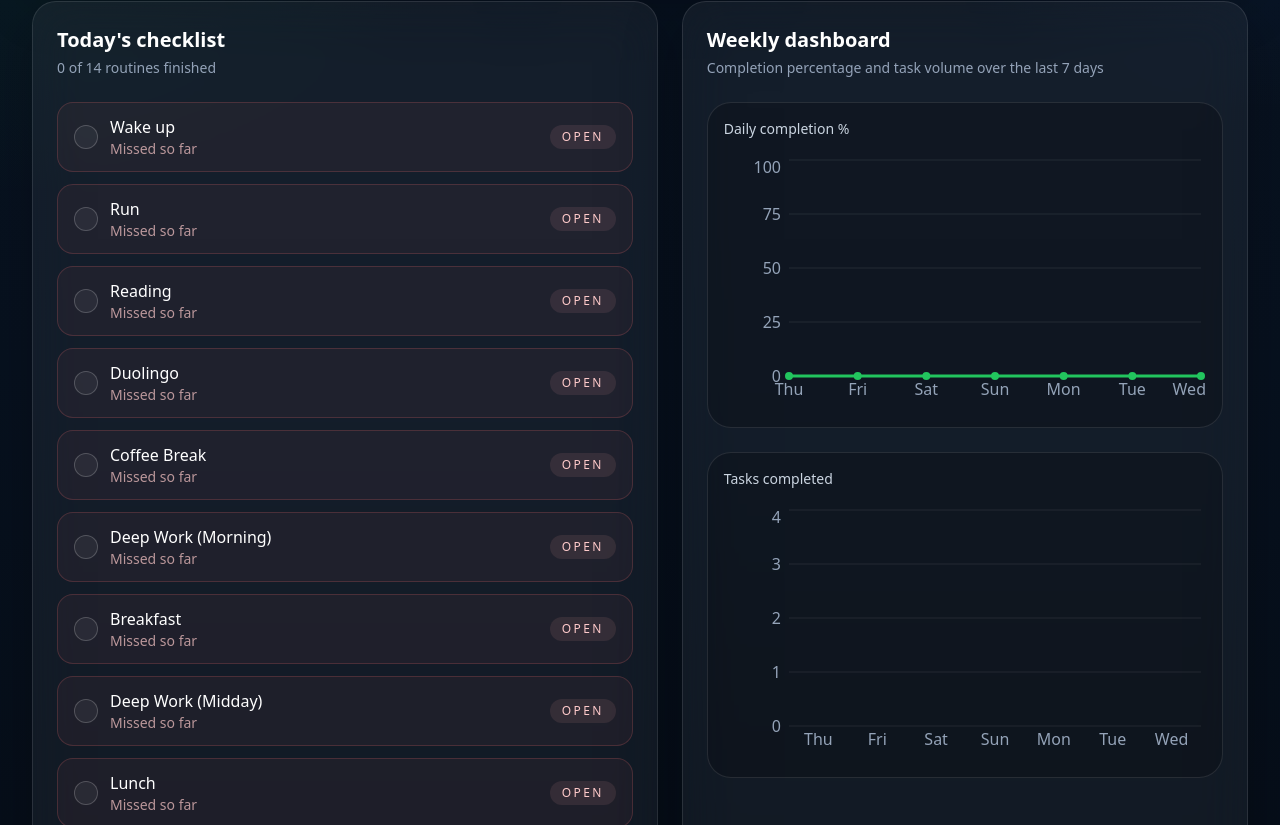
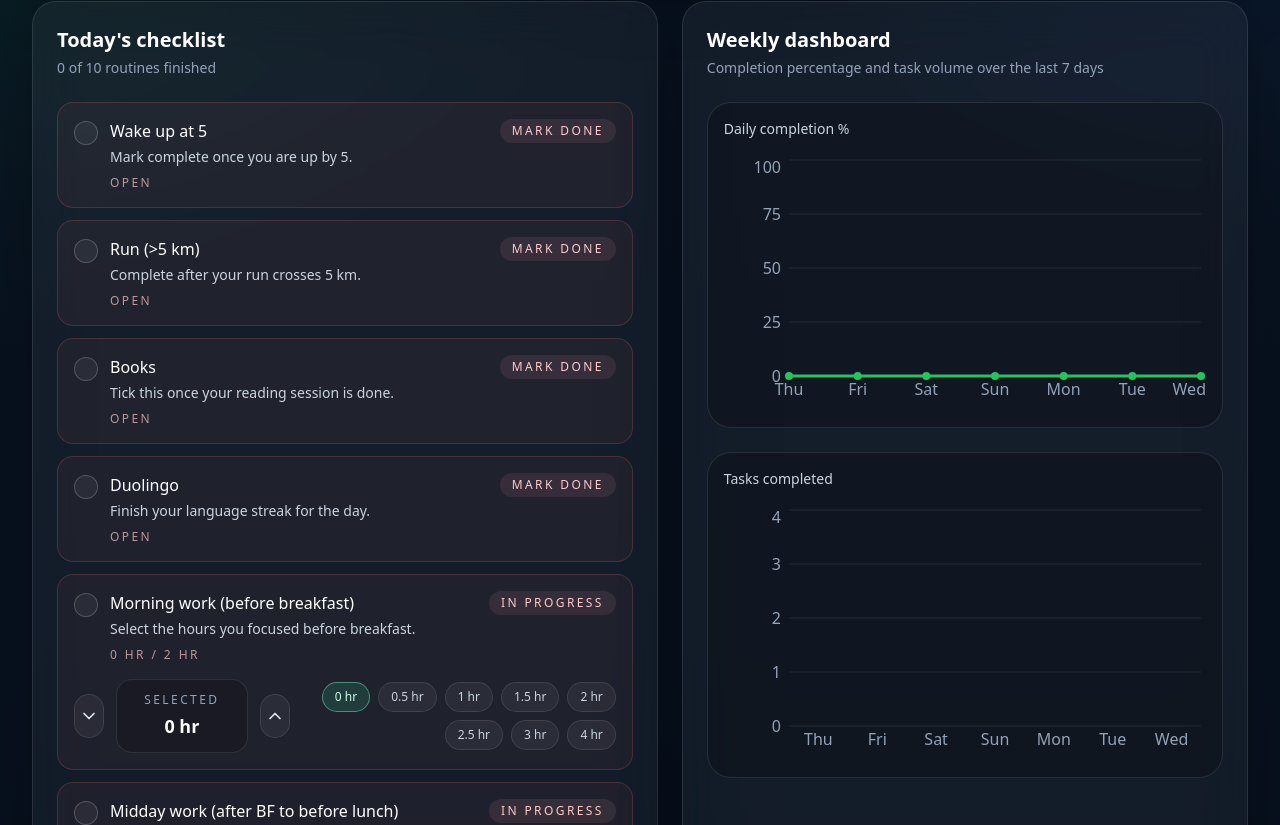
Before and after one commit to DarshanKS09/Tracker, a Next.js app: page / in a window 1280 px wide. Shown: the part 395-1220 px from the top of the page. Built offline with nearby package versions, Linux system fonts and the light colour scheme; no server answers; the database is empty.

Commit message:
edited taska plus and interactivity

```diff
--- a/app/api/routine/route.ts
+++ b/app/api/routine/route.ts
@@ -1,12 +1,13 @@
 import { NextRequest, NextResponse } from "next/server";
 import { connectToDatabase } from "@/lib/mongodb";
 import { RoutineLog } from "@/models/routine-log";
-import { ROUTINE_TASKS } from "@/utils/constants";
+import { getTaskCompletion, ROUTINE_TASKS } from "@/utils/constants";
 import { getDateString } from "@/utils/date";
 
 type TogglePayload = {
   taskName?: string;
   completed?: boolean;
+  value?: number;
   date?: string;
 };
 
@@ -14,9 +15,12 @@ export async function POST(request: NextRequest) {
   const body = (await request.json()) as TogglePayload;
   const date = body.date ?? getDateString();
 
-  if (!body.taskName || !ROUTINE_TASKS.includes(body.taskName) || typeof body.completed !== "boolean") {
+  if (!body.taskName || !ROUTINE_TASKS.includes(body.taskName)) {
     return NextResponse.json({ error: "Invalid request payload." }, { status: 400 });
   }
+
+  const nextValue = typeof body.value === "number" ? body.value : null;
+  const nextCompleted = getTaskCompletion(body.taskName, nextValue, body.completed);
 
   try {
     await connectToDatabase();
@@ -25,7 +29,8 @@ export async function POST(request: NextRequest) {
       {
         date,
         taskName: body.taskName,
-        completed: body.completed,
+        completed: nextCompleted,
+        value: nextValue,
         createdAt: new Date()
       },
       {
--- a/components/daily-checklist.tsx
+++ b/components/daily-checklist.tsx
@@ -3,7 +3,8 @@
 import { startTransition, useOptimistic, useState } from "react";
 import { useRouter } from "next/navigation";
 import clsx from "clsx";
-import { Check, LoaderCircle } from "lucide-react";
+import { Check, ChevronDown, ChevronUp, Droplets, LoaderCircle } from "lucide-react";
+import { formatTaskValue } from "@/utils/constants";
 import type { DailyTaskItem } from "@/utils/types";
 
 type DailyChecklistProps = {
@@ -15,18 +16,32 @@ export function DailyChecklist({ tasks }: DailyChecklistProps) {
   const [pendingTask, setPendingTask] = useState<string | null>(null);
   const [optimisticTasks, setOptimisticTasks] = useOptimistic(
     tasks,
-    (currentState, update: { taskName: string; completed: boolean }) =>
+    (currentState, update: { taskName: string; completed: boolean; value?: number }) =>
       currentState.map((task) =>
-        task.taskName === update.taskName ? { ...task, completed: update.completed } : task
+        task.taskName === update.taskName
+          ? {
+              ...task,
+              completed: update.completed,
+              value: typeof update.value === "number" ? update.value : task.value
+            }
+          : task
       )
   );
   const [errorMessage, setErrorMessage] = useState<string | null>(null);
 
-  const handleToggle = async (taskName: string, nextValue: boolean) => {
+  const handleUpdate = async ({
+    taskName,
+    completed,
+    value
+  }: {
+    taskName: string;
+    completed: boolean;
+    value?: number;
+  }) => {
     setPendingTask(taskName);
     setErrorMessage(null);
     startTransition(() => {
-      setOptimisticTasks({ taskName, completed: nextValue });
+      setOptimisticTasks({ taskName, completed, value });
     });
 
     try {
@@ -37,7 +52,8 @@ export function DailyChecklist({ tasks }: DailyChecklistProps) {
         },
         body: JSON.stringify({
           taskName,
-          completed: nextValue
+          completed,
+          value
         })
       });
 
@@ -80,42 +96,74 @@ export function DailyChecklist({ tasks }: DailyChecklistProps) {
       <div className="grid gap-3">
         {optimisticTasks.map((task) => {
           const isPending = pendingTask === task.taskName;
+          const statusTone = task.completed
+            ? "border-emerald-400/30 bg-emerald-400/10"
+            : "border-red-400/20 bg-red-400/5";
 
           return (
-            <button
+            <div
               key={task.taskName}
-              type="button"
-              onClick={() => handleToggle(task.taskName, !task.completed)}
               className={clsx(
-                "group flex items-center justify-between rounded-2xl border px-4 py-3 text-left transition-all duration-200",
-                task.completed
-                  ? "border-emerald-400/30 bg-emerald-400/10"
-                  : "border-red-400/20 bg-red-400/5 hover:border-red-300/30 hover:bg-red-400/10"
+                "rounded-2xl border px-4 py-4 transition-all duration-200",
+                statusTone
               )}
             >
-              <div className="flex items-center gap-3">
+              <div className="flex items-start justify-between gap-4">
+                <div className="flex items-start gap-3">
                   <span
                     className={clsx(
-                    "flex h-6 w-6 items-center justify-center rounded-full border transition-colors duration-200",
+                      "mt-0.5 flex h-6 w-6 items-center justify-center rounded-full border transition-colors duration-200",
                       task.completed
                         ? "border-emerald-300 bg-emerald-400 text-surface-950"
-                      : "border-white/20 bg-white/5 text-transparent group-hover:text-slate-500"
+                        : "border-white/20 bg-white/5 text-transparent"
                     )}
                   >
+                    {task.taskType === "water" && !task.completed ? (
+                      <Droplets className="h-4 w-4 text-sky-300" />
+                    ) : (
                       <Check className="h-4 w-4" />
+                    )}
                   </span>
                   <div>
                     <p className="font-medium text-white">{task.taskName}</p>
-                  <p className={clsx("text-sm", task.completed ? "text-emerald-200/80" : "text-red-200/70")}>
-                    {task.completed ? "Done today" : "Missed so far"}
+                    <p className="mt-1 text-sm text-slate-300">{task.helperText}</p>
+                    <p
+                      className={clsx(
+                        "mt-2 text-xs uppercase tracking-[0.2em]",
+                        task.completed ? "text-emerald-200/80" : "text-red-200/70"
+                      )}
+                    >
+                      {task.taskType === "boolean"
+                        ? task.completed
+                          ? "Done today"
+                          : "Open"
+                        : `${formatTaskValue(task.value, task.unit)} / ${formatTaskValue(task.target, task.unit)}`}
                     </p>
                   </div>
                 </div>
 
                 {isPending ? (
                   <LoaderCircle className="h-4 w-4 animate-spin text-slate-300" />
+                ) : task.taskType === "boolean" ? (
+                  <button
+                    type="button"
+                    onClick={() =>
+                      handleUpdate({
+                        taskName: task.taskName,
+                        completed: !task.completed
+                      })
+                    }
+                    className={clsx(
+                      "rounded-full px-3 py-1 text-xs font-medium uppercase tracking-[0.2em] transition-colors",
+                      task.completed
+                        ? "bg-emerald-300/15 text-emerald-200"
+                        : "bg-red-300/10 text-red-200"
+                    )}
+                  >
+                    {task.completed ? "Done" : "Mark done"}
+                  </button>
                 ) : (
-                <span
+                  <div
                     className={clsx(
                       "rounded-full px-3 py-1 text-xs font-medium uppercase tracking-[0.2em]",
                       task.completed
@@ -123,10 +171,87 @@ export function DailyChecklist({ tasks }: DailyChecklistProps) {
                         : "bg-red-300/10 text-red-200"
                     )}
                   >
-                  {task.completed ? "Done" : "Open"}
-                </span>
+                    {task.completed ? "Goal met" : "In progress"}
+                  </div>
                 )}
+              </div>
+
+              {task.taskType !== "boolean" ? (
+                <div className="mt-4 flex items-center gap-3">
+                  <button
+                    type="button"
+                    onClick={() => {
+                      const currentIndex = task.options.indexOf(task.value);
+                      const nextIndex = Math.max(currentIndex - 1, 0);
+                      const nextValue = task.options[nextIndex] ?? 0;
+
+                      handleUpdate({
+                        taskName: task.taskName,
+                        value: nextValue,
+                        completed: nextValue >= task.target
+                      });
+                    }}
+                    className="flex h-11 w-11 items-center justify-center rounded-2xl border border-white/10 bg-white/5 text-slate-200 transition hover:bg-white/10"
+                    aria-label={`Decrease ${task.taskName}`}
+                  >
+                    <ChevronDown className="h-5 w-5" />
                   </button>
+
+                  <div className="min-w-[132px] rounded-2xl border border-white/10 bg-black/20 px-4 py-3 text-center">
+                    <p className="text-xs uppercase tracking-[0.2em] text-slate-400">
+                      {task.taskType === "water" ? "Consumed" : "Selected"}
+                    </p>
+                    <p className="mt-1 text-lg font-semibold text-white">
+                      {formatTaskValue(task.value, task.unit)}
+                    </p>
+                  </div>
+
+                  <button
+                    type="button"
+                    onClick={() => {
+                      const currentIndex = task.options.indexOf(task.value);
+                      const safeIndex = currentIndex === -1 ? 0 : currentIndex;
+                      const nextIndex = Math.min(safeIndex + 1, task.options.length - 1);
+                      const nextValue = task.options[nextIndex] ?? task.value;
+
+                      handleUpdate({
+                        taskName: task.taskName,
+                        value: nextValue,
+                        completed: nextValue >= task.target
+                      });
+                    }}
+                    className="flex h-11 w-11 items-center justify-center rounded-2xl border border-white/10 bg-white/5 text-slate-200 transition hover:bg-white/10"
+                    aria-label={`Increase ${task.taskName}`}
+                  >
+                    <ChevronUp className="h-5 w-5" />
+                  </button>
+
+                  <div className="ml-auto flex flex-wrap justify-end gap-2">
+                    {task.options.map((option) => (
+                      <button
+                        key={`${task.taskName}-${option}`}
+                        type="button"
+                        onClick={() =>
+                          handleUpdate({
+                            taskName: task.taskName,
+                            value: option,
+                            completed: option >= task.target
+                          })
+                        }
+                        className={clsx(
+                          "rounded-full border px-3 py-1.5 text-xs transition",
+                          task.value === option
+                            ? "border-emerald-300/50 bg-emerald-400/15 text-emerald-100"
+                            : "border-white/10 bg-white/5 text-slate-300 hover:bg-white/10"
+                        )}
+                      >
+                        {formatTaskValue(option, task.unit)}
+                      </button>
+                    ))}
+                  </div>
+                </div>
+              ) : null}
+            </div>
           );
         })}
       </div>
--- a/models/routine-log.ts
+++ b/models/routine-log.ts
@@ -17,6 +17,10 @@ const RoutineLogSchema = new Schema(
       required: true,
       default: false
     },
+    value: {
+      type: Number,
+      default: null
+    },
     createdAt: {
       type: Date,
       required: true,
--- a/utils/constants.ts
+++ b/utils/constants.ts
@@ -1,18 +1,115 @@
-export const ROUTINE_TASKS = [
-  "Wake up",
-  "Run",
-  "Reading",
-  "Duolingo",
-  "Coffee Break",
-  "Deep Work (Morning)",
-  "Breakfast",
-  "Deep Work (Midday)",
-  "Lunch",
-  "Work (Afternoon)",
-  "Light Work (Evening)",
-  "Dinner",
-  "Light Work (Night)",
-  "Sleep"
-] as const;
+export type RoutineTaskType = "boolean" | "duration" | "water";
+
+export type RoutineTaskConfig = {
+  name: string;
+  type: RoutineTaskType;
+  target: number;
+  unit?: string;
+  options?: number[];
+  helperText: string;
+};
+
+export const ROUTINE_TASK_CONFIGS: RoutineTaskConfig[] = [
+  {
+    name: "Wake up at 5",
+    type: "boolean",
+    target: 1,
+    helperText: "Mark complete once you are up by 5."
+  },
+  {
+    name: "Run (>5 km)",
+    type: "boolean",
+    target: 1,
+    helperText: "Complete after your run crosses 5 km."
+  },
+  {
+    name: "Books",
+    type: "boolean",
+    target: 1,
+    helperText: "Tick this once your reading session is done."
+  },
+  {
+    name: "Duolingo",
+    type: "boolean",
+    target: 1,
+    helperText: "Finish your language streak for the day."
+  },
+  {
+    name: "Morning work (before breakfast)",
+    type: "duration",
+    target: 2,
+    unit: "hr",
+    options: [0, 0.5, 1, 1.5, 2, 2.5, 3, 4],
+    helperText: "Select the hours you focused before breakfast."
+  },
+  {
+    name: "Midday work (after BF to before lunch)",
+    type: "duration",
+    target: 3,
+    unit: "hr",
+    options: [0, 0.5, 1, 1.5, 2, 2.5, 3, 4, 5],
+    helperText: "Track your work block after breakfast."
+  },
+  {
+    name: "Learn TR + MNY (after lunch to evening break)",
+    type: "duration",
+    target: 2,
+    unit: "hr",
+    options: [0, 0.5, 1, 1.5, 2, 2.5, 3, 4],
+    helperText: "Choose how long you studied trading and money."
+  },
+  {
+    name: "Evening work (6 to dinner)",
+    type: "duration",
+    target: 2,
+    unit: "hr",
+    options: [0, 0.5, 1, 1.5, 2, 2.5, 3, 4],
+    helperText: "Log the hours worked between 6 PM and dinner."
+  },
+  {
+    name: "Late night work (dinner to 11)",
+    type: "duration",
+    target: 2,
+    unit: "hr",
+    options: [0, 0.5, 1, 1.5, 2, 2.5, 3, 4],
+    helperText: "Track the final work block of the day."
+  },
+  {
+    name: "Water 4+ litre",
+    type: "water",
+    target: 4,
+    unit: "L",
+    options: [0, 0.5, 1, 1.5, 2, 2.5, 3, 3.5, 4, 4.5, 5, 6],
+    helperText: "Select how much water you have drunk today."
+  }
+];
+
+export const ROUTINE_TASKS = ROUTINE_TASK_CONFIGS.map((task) => task.name);
 
 export const SUCCESS_THRESHOLD = 80;
+
+export function getTaskConfig(taskName: string) {
+  return ROUTINE_TASK_CONFIGS.find((task) => task.name === taskName);
+}
+
+export function getTaskCompletion(taskName: string, value?: number | null, completed?: boolean) {
+  const config = getTaskConfig(taskName);
+
+  if (!config) {
+    return false;
+  }
+
+  if (config.type === "boolean") {
+    return Boolean(completed);
+  }
+
+  return (value ?? 0) >= config.target;
+}
+
+export function formatTaskValue(value: number, unit?: string) {
+  if (!unit) {
+    return value.toString();
+  }
+
+  return `${Number.isInteger(value) ? value : value.toFixed(1)} ${unit}`;
+}
--- a/utils/routine-analytics.ts
+++ b/utils/routine-analytics.ts
@@ -1,4 +1,4 @@
-import { SUCCESS_THRESHOLD } from "@/utils/constants";
+import { ROUTINE_TASK_CONFIGS, SUCCESS_THRESHOLD } from "@/utils/constants";
 import { formatDayLabel } from "@/utils/date";
 import type { RoutineLog, WeeklyChartPoint, WeeklySummary } from "@/utils/types";
 
@@ -10,15 +10,21 @@ type DaySnapshot = {
   successfulDay: boolean;
 };
 
-export function buildDailyTasks(logs: RoutineLog[], taskNames: readonly string[]) {
+export function buildDailyTasks(logs: RoutineLog[]) {
   const taskMap = new Map(logs.map((log) => [log.taskName, log]));
 
-  return taskNames.map((taskName) => {
-    const log = taskMap.get(taskName);
+  return ROUTINE_TASK_CONFIGS.map((task) => {
+    const log = taskMap.get(task.name);
 
     return {
-      taskName,
+      taskName: task.name,
+      taskType: task.type,
       completed: log?.completed ?? false,
+      target: task.target,
+      unit: task.unit,
+      helperText: task.helperText,
+      value: log?.value ?? 0,
+      options: task.options ?? [],
       timestamp: log?.createdAt ?? null
     };
   });
--- a/utils/routine-data.ts
+++ b/utils/routine-data.ts
@@ -25,7 +25,7 @@ export async function getRoutinePageData() {
   const todayLogs = serializeRoutineLogs(todayLogsRaw);
   const weekLogs = serializeRoutineLogs(weekLogsRaw);
 
-  const dailyTasks = buildDailyTasks(todayLogs, ROUTINE_TASKS);
+  const dailyTasks = buildDailyTasks(todayLogs);
   const completedCount = dailyTasks.filter((task) => task.completed).length;
   const percentage = Math.round((completedCount / ROUTINE_TASKS.length) * 100);
 
@@ -52,6 +52,7 @@ function serializeRoutineLogs(logs: Array<Record<string, unknown>>): RoutineLog[
     date: String(log.date),
     taskName: String(log.taskName),
     completed: Boolean(log.completed),
+    value: typeof log.value === "number" ? log.value : null,
     createdAt: new Date(String(log.createdAt)).toISOString()
   }));
 }
--- a/utils/types.ts
+++ b/utils/types.ts
@@ -3,12 +3,19 @@ export type RoutineLog = {
   date: string;
   taskName: string;
   completed: boolean;
+  value: number | null;
   createdAt: string;
 };
 
 export type DailyTaskItem = {
   taskName: string;
+  taskType: "boolean" | "duration" | "water";
   completed: boolean;
+  target: number;
+  unit?: string;
+  helperText: string;
+  value: number;
+  options: number[];
   timestamp?: string | null;
 };
 
```
Lines whose indentation alone changed are shown as unchanged.
